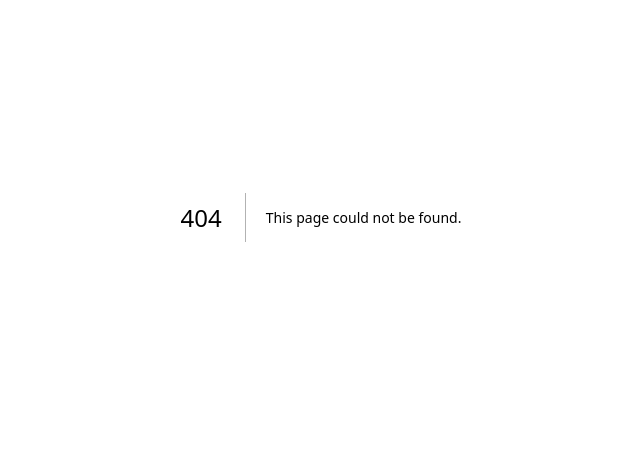
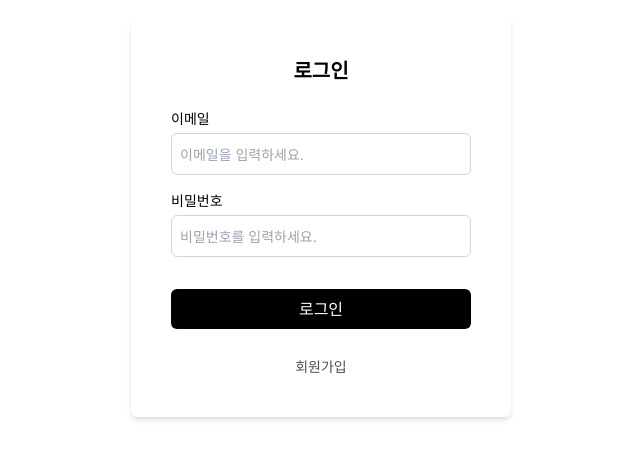
Before and after one commit to so-zero/e-shop, a Next.js app: page /sign-in in a window 1280 px wide. Before the commit this address had no page. Shown: the part 183-642 px from the top of the page, without its empty margins (319-959 px from the left). Built offline with nearby package versions, Linux system fonts and the light colour scheme.

Commit message:
Login 구현

```diff
--- /dev/null
+++ b/app/api/auth/[...nextauth]/route.ts
@@ -0,0 +1,69 @@
+import bcrypt from "bcrypt";
+import NextAuth, { NextAuthOptions } from "next-auth";
+import CredentialsProvider from "next-auth/providers/credentials";
+import prisma from "@/libs/prismadb";
+
+export const authOptions: NextAuthOptions = {
+  providers: [
+    CredentialsProvider({
+      name: "credentials",
+      credentials: {
+        email: { label: "email", type: "text" },
+        password: { label: "password", type: "password" },
+      },
+      async authorize(credentials) {
+        if (!credentials?.email || !credentials?.password) {
+          throw new Error("Invalid Credentials");
+        }
+
+        const user = await prisma.user.findUnique({
+          where: {
+            email: credentials.email,
+          },
+        });
+
+        if (!user || !user?.password) {
+          throw new Error("Invalid Credentials");
+        }
+
+        const isCorrectPassword = await bcrypt.compare(
+          credentials.password,
+          user.password
+        );
+
+        if (!isCorrectPassword) {
+          throw new Error("Invalid Credentials");
+        }
+
+        return user;
+      },
+    }),
+  ],
+  pages: {
+    signIn: "/sign-in",
+    error: "/sign-in",
+  },
+  callbacks: {
+    session: async ({ session, token, user }) => {
+      if (session?.user) {
+        session.user.id = token.uid;
+      }
+      return session;
+    },
+    jwt: async ({ user, token }) => {
+      if (user) {
+        token.uid = user.id;
+      }
+      return token;
+    },
+  },
+  session: {
+    strategy: "jwt",
+  },
+  debug: process.env.NODE_ENV === "development",
+  secret: process.env.NEXTAUTH_SECRET,
+};
+
+const handler = NextAuth(authOptions);
+
+export { handler as GET, handler as POST };
--- /dev/null
+++ b/app/sign-in/components/AuthForm.tsx
@@ -0,0 +1,69 @@
+"use client";
+
+import React, { useState } from "react";
+import Link from "next/link";
+import { signIn } from "next-auth/react";
+
+const AuthForm = () => {
+  const [user, setUser] = useState({
+    email: "",
+    password: "",
+  });
+
+  const Login = () => {
+    try {
+      signIn("credentials", {
+        email: user.email,
+        password: user.password,
+        redirect: true,
+        callbackUrl: "/",
+      });
+    } catch (error) {
+      console.log("logged error", error);
+    }
+  };
+
+  return (
+    <div className="flex flex-col items-center justify-center min-h-screen py-2">
+      <div className="p-10 rounded-md shadow-md flex flex-col">
+        <h1 className="text-xl font-semibold mb-6 text-center">로그인</h1>
+        <label htmlFor="name" className="text-sm">
+          이메일
+        </label>
+        <input
+          type="email"
+          id="email"
+          placeholder="이메일을 입력하세요."
+          value={user.email}
+          onChange={(e) => setUser({ ...user, email: e.target.value })}
+          className="mt-1 p-2 border-gray-300 border-[1px] rounded-md w-[300px] mb-4 focus:outline-none focus:border-gray-600 text-black placeholder:text-sm"
+        />
+        <label htmlFor="password" className="text-sm">
+          비밀번호
+        </label>
+        <input
+          type="password"
+          id="password"
+          placeholder="비밀번호를 입력하세요."
+          value={user.password}
+          onChange={(e) => setUser({ ...user, password: e.target.value })}
+          className="mt-1 p-2 border-gray-300 border-[1px] rounded-md w-[300px] mb-4 focus:outline-none focus:border-gray-600 text-black placeholder:text-sm"
+        />
+        <button
+          onClick={Login}
+          className="p-2 bg-black text-white mt-4 mb-4 rounded-md hover:bg-gray-600 transition"
+        >
+          로그인
+        </button>
+        <Link
+          href="sign-up"
+          className="text-sm text-center mt-3 text-neutral-600 hover:underline transition"
+        >
+          회원가입
+        </Link>
+      </div>
+    </div>
+  );
+};
+
+export default AuthForm;
--- /dev/null
+++ b/app/sign-in/page.tsx
@@ -0,0 +1,8 @@
+import React from "react";
+import AuthForm from "./components/AuthForm";
+
+const page = () => {
+  return <AuthForm />;
+};
+
+export default page;
```
Also changed, not shown: types/next-auth.d.ts (added, +14 -0 lines), 1 other file (tests, documents, lock files or other folders).
